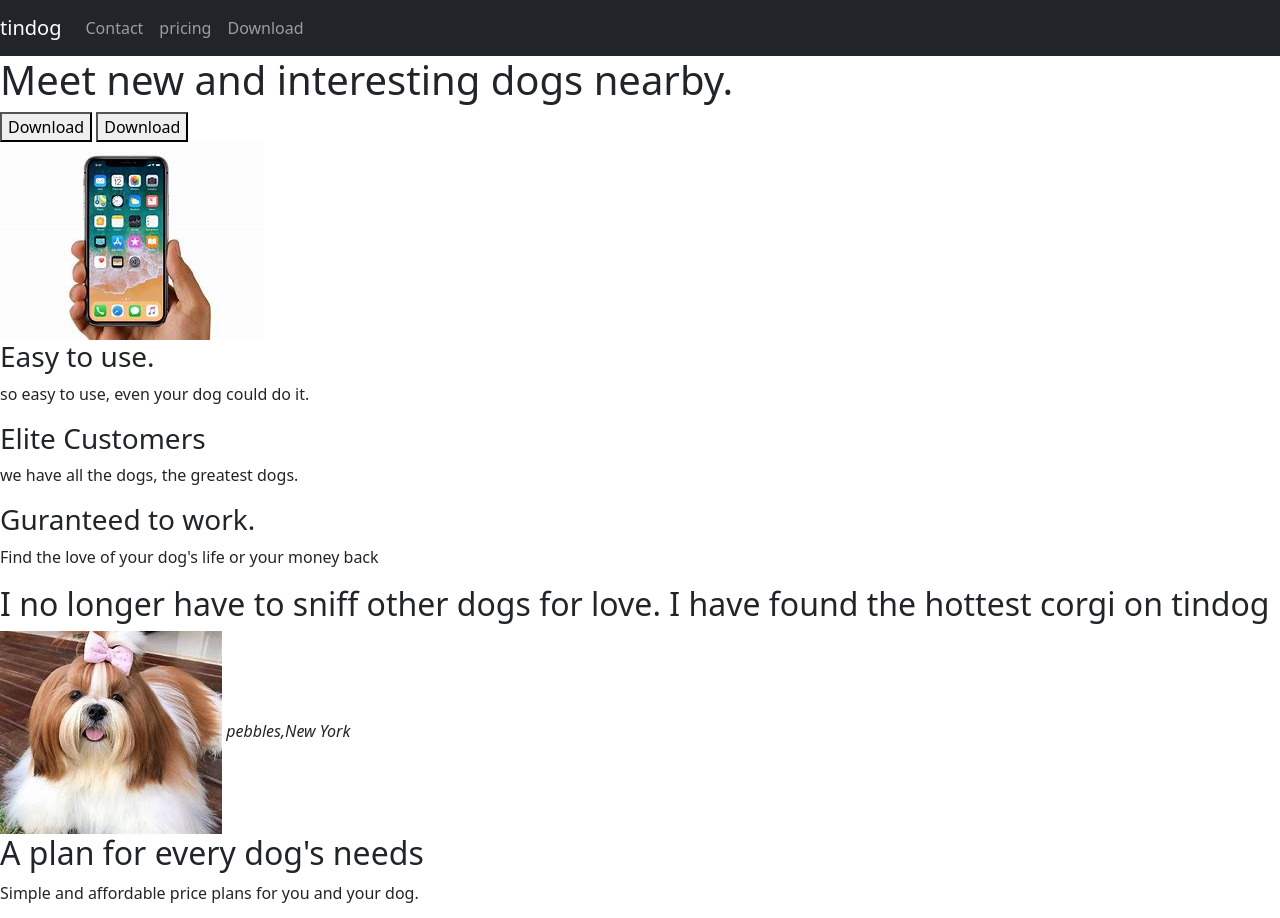
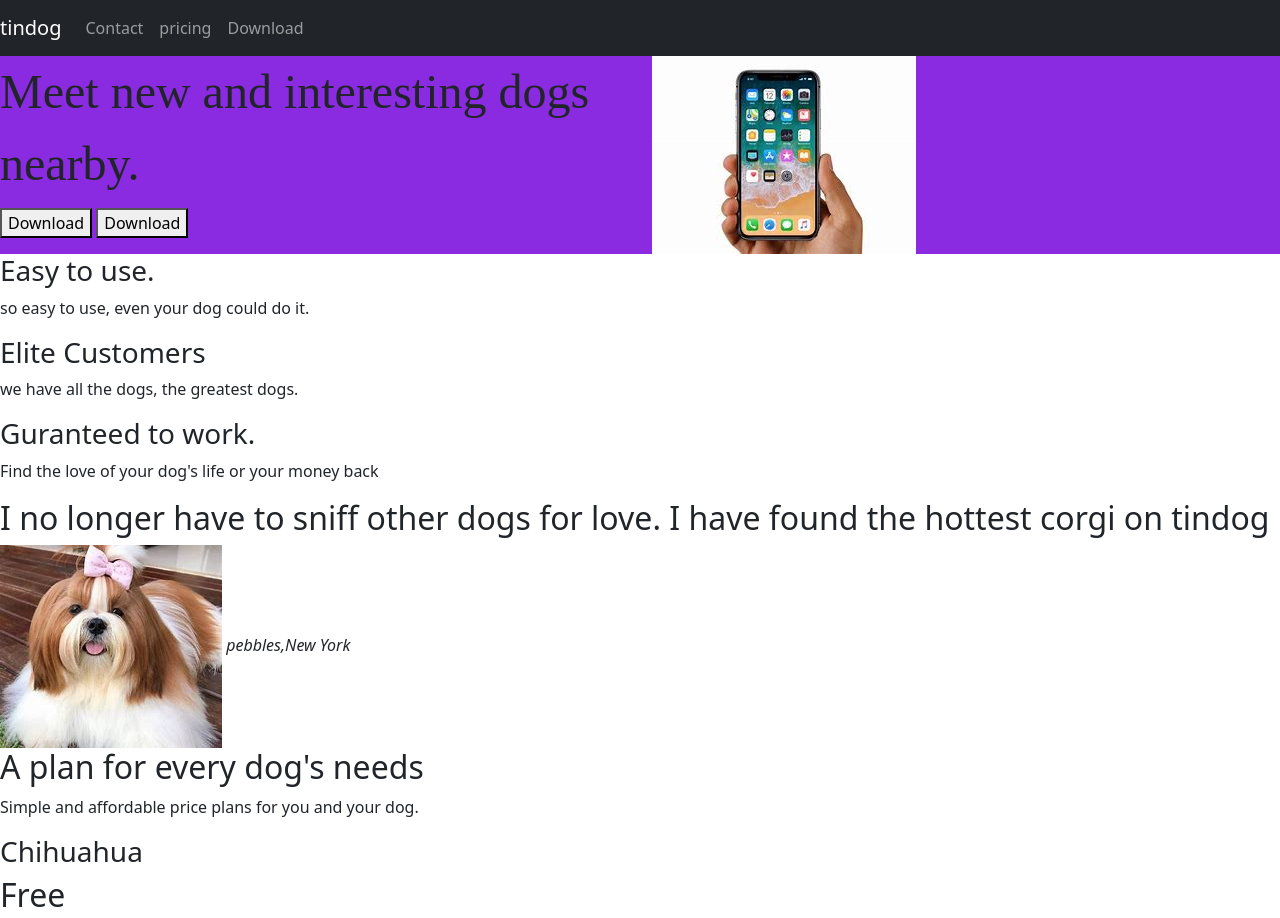
Before and after one commit to kanishka-shah/INTERNSHIPCFB, a plain HTML site: page Web Developement/bootstrap_installation/images/index.html in a window 1280 px wide. Shown: the top 918 px of the page. Drawn offline with nearby package versions, Linux system fonts and the light colour scheme; files that its build step writes are made by us from their sources; files whose address does not match are found by name.

Commit message:
files added

```diff
--- /dev/null
+++ b/Web Developement/bootstrap_installation/css/styles.css
@@ -0,0 +1,9 @@
+#title{
+    background-color:blueviolet;
+}
+
+h1{
+    font-family: "Montserrat-Black";
+    font-size: 3rem;
+    line-height: 1.5;
+}
--- a/Web Developement/bootstrap_installation/images/index.html
+++ b/Web Developement/bootstrap_installation/images/index.html
@@ -3,15 +3,19 @@
 <head>
     <meta charset="UTF-8">
     <title>Tindog</title>
+
+    <link rel="preconnect" href="https://fonts.googleapis.com">
+<link rel="preconnect" href="https://fonts.gstatic.com" crossorigin>
+<link href="https://fonts.googleapis.com/css2?family=Montserrat:wght@100&family=Ubuntu:wght@300&display=swap" rel="stylesheet">
     <link href="https://cdn.jsdelivr.net/npm/bootstrap@5.2.0-beta1/dist/css/bootstrap.min.css" rel="stylesheet" integrity="sha384-0evHe/X+R7YkIZDRvuzKMRqM+OrBnVFBL6DOitfPri4tjfHxaWutUpFmBp4vmVor" crossorigin="anonymous">
-    <link rel="stylesheet" href="css/style.css">
+    <link rel= "stylesheet" href= "css/styles.css">
     <script src="https://cdn.jsdelivr.net/npm/@popperjs/core@2.11.5/dist/umd/popper.min.js" integrity="sha384-Xe+8cL9oJa6tN/veChSP7q+mnSPaj5Bcu9mPX5F5xIGE0DVittaqT5lorf0EI7Vk" crossorigin="anonymous"></script>
 <script src="https://cdn.jsdelivr.net/npm/bootstrap@5.2.0-beta1/dist/js/bootstrap.min.js" integrity="sha384-kjU+l4N0Yf4ZOJErLsIcvOU2qSb74wXpOhqTvwVx3OElZRweTnQ6d31fXEoRD1Jy" crossorigin="anonymous"></script>
 
 </head>
 <body>
 
-    <section id="tittle">
+    <section id="title">
 
         <nav class="navbar navbar-expand-lg navbar-dark bg-dark">
         <a class="navbar-brand" href="">tindog</a>
@@ -35,13 +39,18 @@
     </nav>
 
 
-    <div>
+    <div class="row">
+
+        <div class="col-lg-6">
         <h1>Meet new and interesting dogs nearby.</h1>
         <button type="button">Download</button>
         <button type="button">Download</button>
+        </div>
+
+    <div class="col-lg-6">
+        <img src="C:\Users\dell\internshipcfb\Web Developement\bootstrap_installation\images\wallaper_img.jpg" alt="iphone-mockup">
     </div>
-    <div>
-        <img src="C:\Users\dell\internshipcfb\Web Developement\bootstrap_installation\images\wallaper_img.jpg" alt="iphone-mockup">
+
     </div>
 
 </section>
```
Also changed, not shown: Web Developement/bootstrap_installation/css/style.css (deleted).
